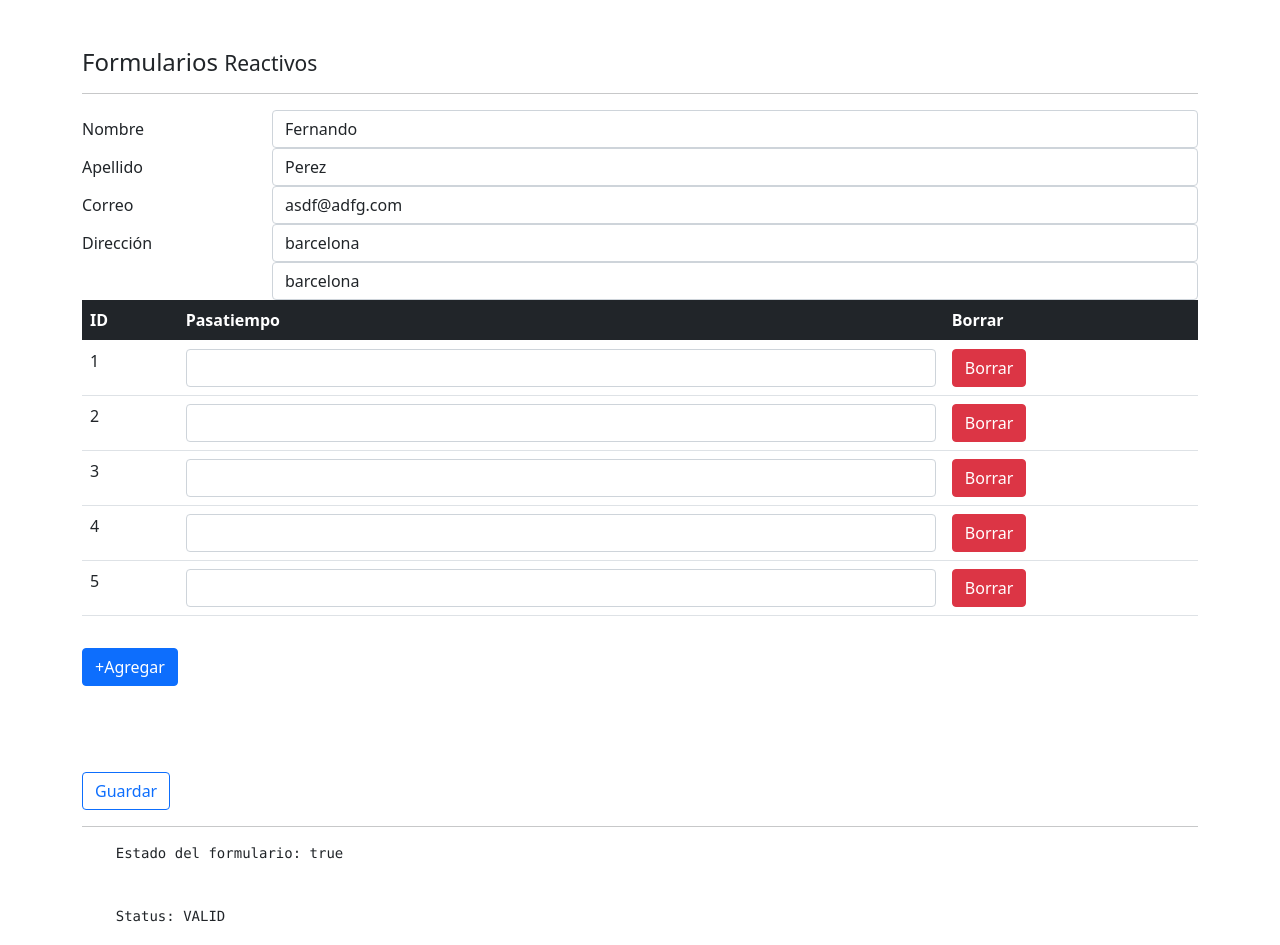
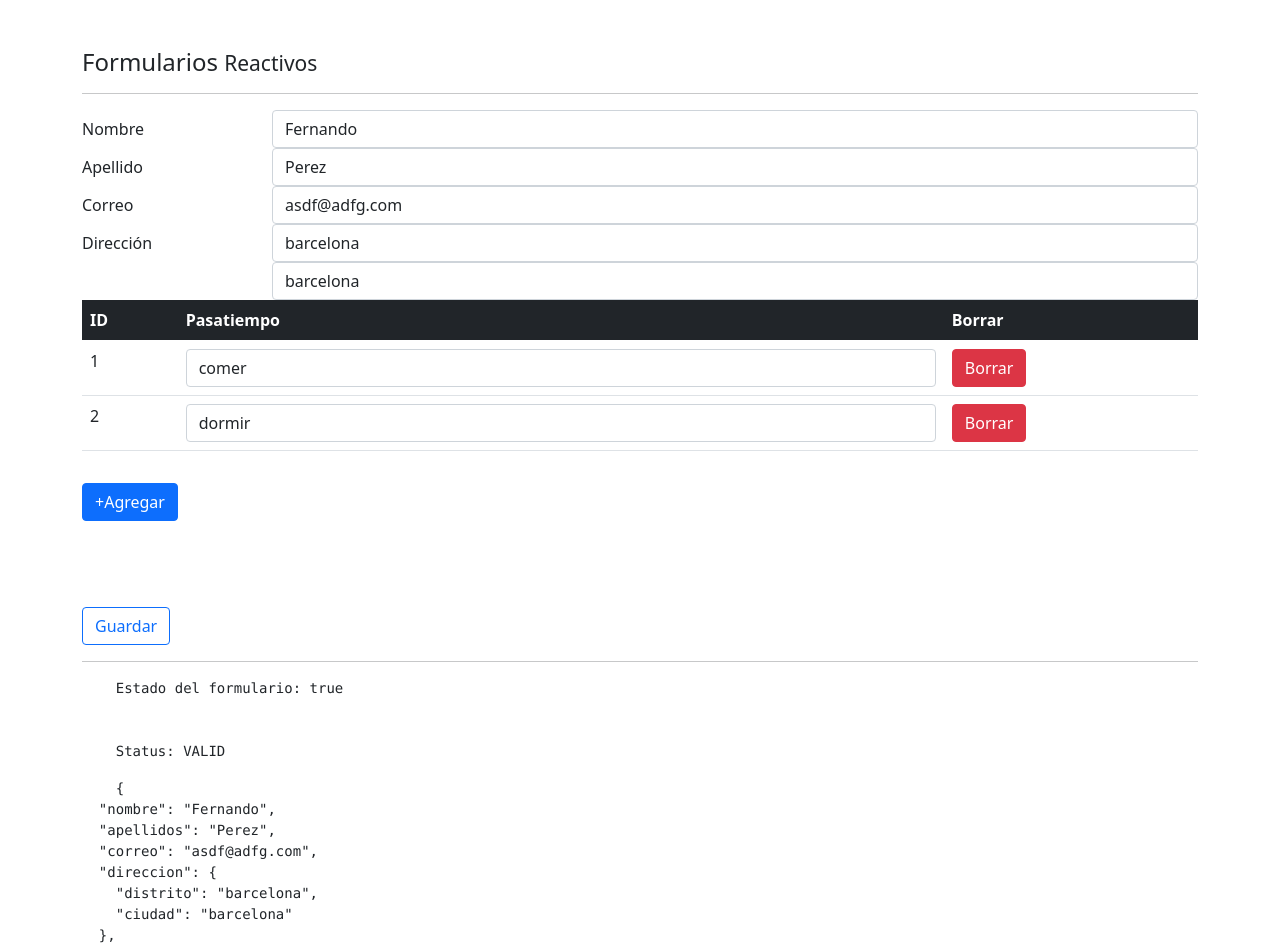
Before and after one commit to ejcordoba/udemy-courses-angular-10, an Angular app in the folder 08-formularios/: page /reactivo in a window 1280 px wide. Shown: the top 945 px of the page. Built offline with nearby package versions, Linux system fonts and the light colour scheme.

Commit message:
section 11 - lesson 206 done

```diff
--- a/08-formularios/src/app/pages/reactive/reactive.component.html
+++ b/08-formularios/src/app/pages/reactive/reactive.component.html
@@ -62,11 +62,11 @@
                         <td>
                             <input class="form-control" type="text" [formControlName]="i">
                         </td>
-                        <td><button class="btn btn-danger" type="button">Borrar</button></td>
+                        <td><button class="btn btn-danger" type="button" (click)="borrarPasatiempo(i)">Borrar</button></td>
                     </tr>
                 </tbody>
             </table>
-            <button type="button" class="btn btn-primary mt-3 mb-5 btn-block">+Agregar</button>
+            <button type="button" class="btn btn-primary mt-3 mb-5 btn-block" (click)="agregarPasatiempo()">+Agregar</button>
         </div>
     </div>
 
--- a/08-formularios/src/app/pages/reactive/reactive.component.ts
+++ b/08-formularios/src/app/pages/reactive/reactive.component.ts
@@ -47,9 +47,7 @@ export class ReactiveComponent implements OnInit {
         distrito: ['', Validators.required ],
         ciudad: ['', Validators.required ],
       }),
-      pasatiempos: this.fb.array([
-        [],[],[],[],[]
-      ])
+      pasatiempos: this.fb.array([])
     });
 
   }
@@ -63,10 +61,17 @@ export class ReactiveComponent implements OnInit {
         distrito: 'barcelona',
         ciudad: 'barcelona'
       }
-
     });
+    ['comer','dormir'].forEach( valor => this.pasatiempos.push( this.fb.control(valor)));
   }
 
+  agregarPasatiempo() {
+    this.pasatiempos.push( this.fb.control('') );
+  }
+
+  borrarPasatiempo( i: number ) {
+    this.pasatiempos.removeAt(i);
+  }
   guardar() {
     console.log(this.forma);
     if ( this.forma.invalid ) {
@@ -87,5 +92,4 @@ export class ReactiveComponent implements OnInit {
       nombre: 'Sin nombre'
     });
   }
-
 }
```
Also changed, not shown: 1 other file (tests, documents, lock files or other folders).
